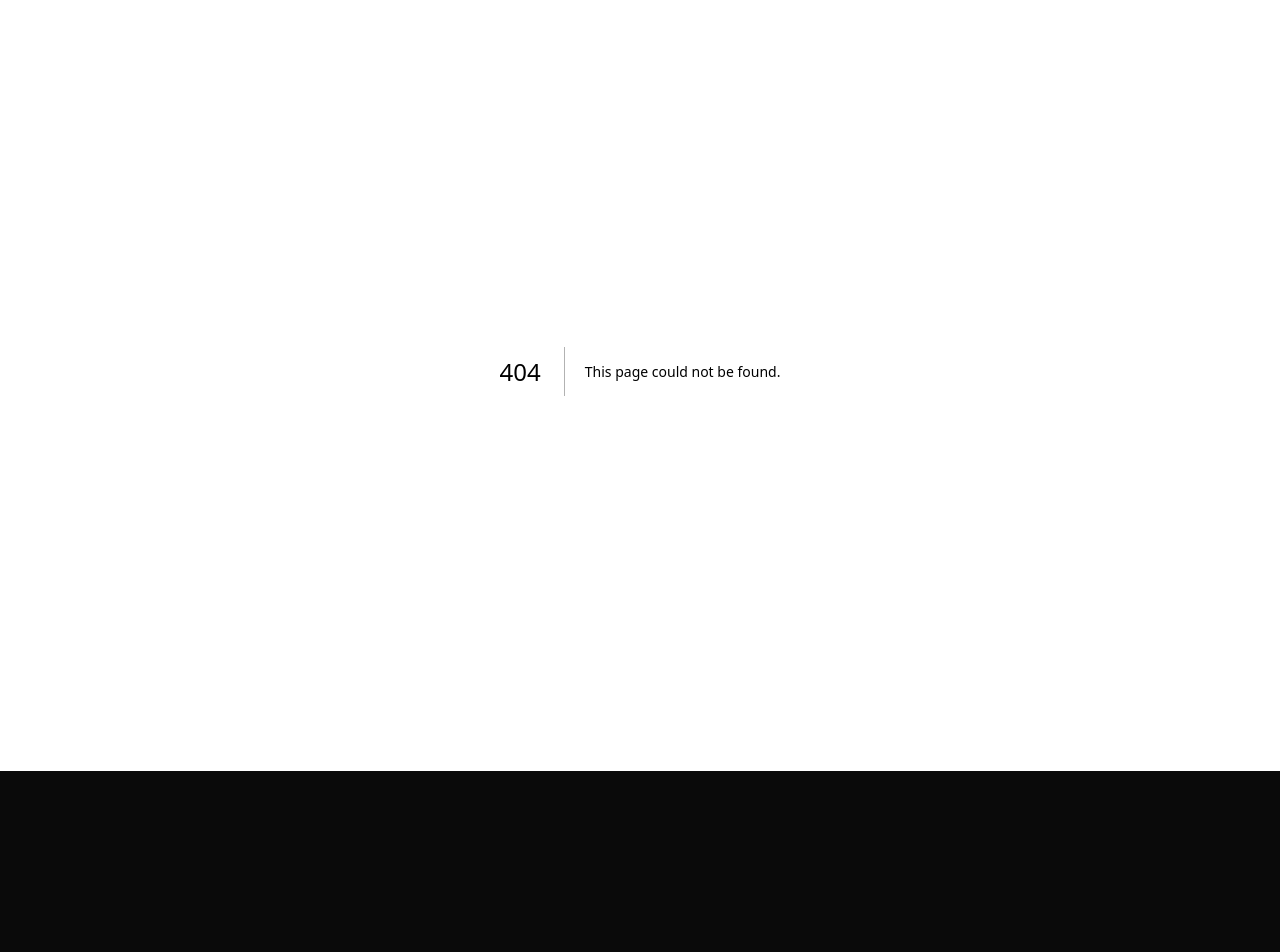
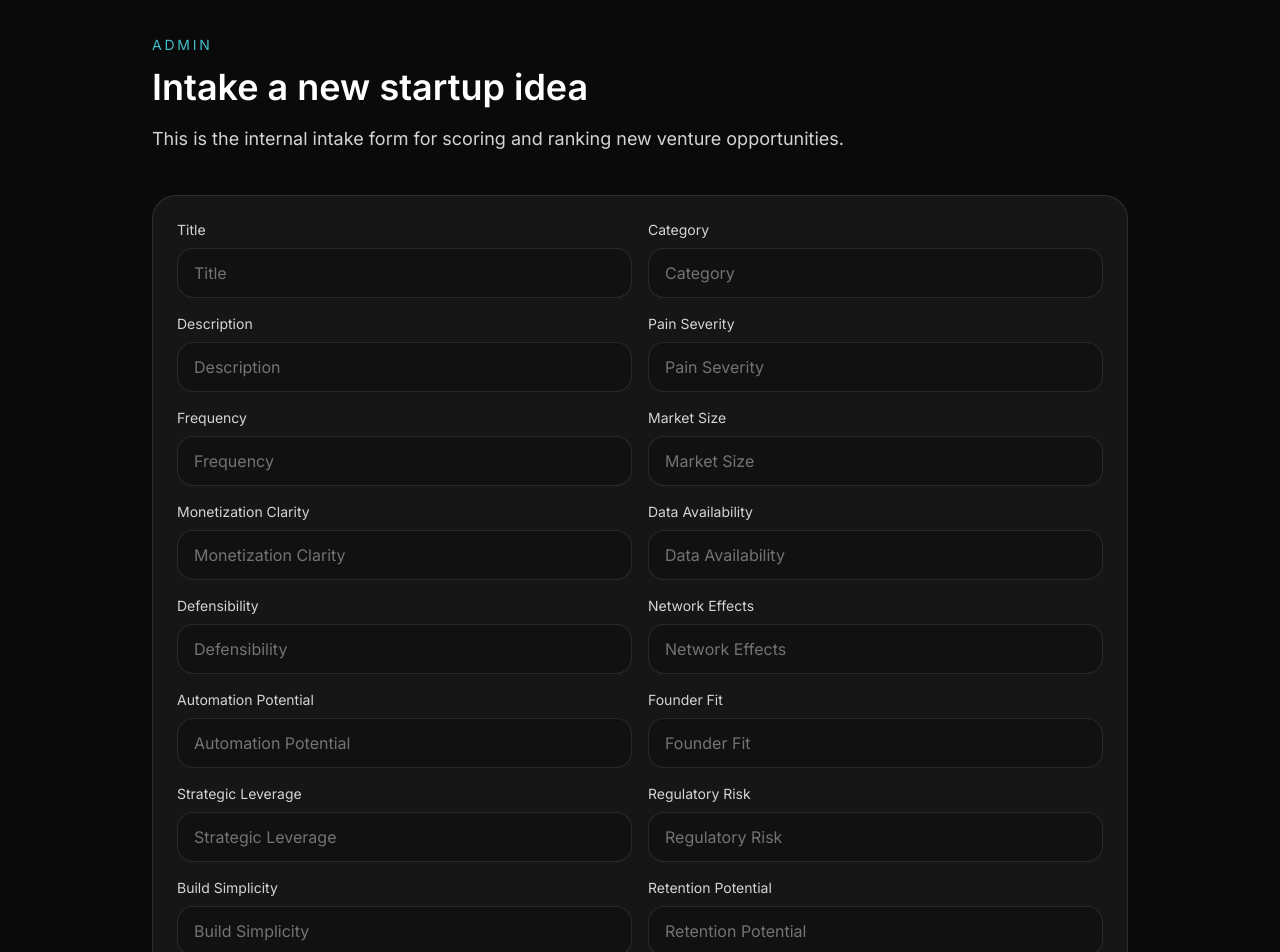
Before and after one commit to M4G3LL4N0/VentureRank-OS, a Next.js app: page /admin/intake in a window 1280 px wide. Before the commit this address had no page. Shown: the part 100-1052 px from the top of the page. Before the commit the page ends 871 px from the top, so only its background shows below. Built offline with nearby package versions, Linux system fonts and the light colour scheme.

Commit message:
Blitz: VentureRank OS base MVP

```diff
--- /dev/null
+++ b/src/app/admin/intake/page.tsx
@@ -0,0 +1,88 @@
+export default function AdminIntakePage() {
+  const fields = [
+    "Title",
+    "Category",
+    "Description",
+    "Pain Severity",
+    "Frequency",
+    "Market Size",
+    "Monetization Clarity",
+    "Data Availability",
+    "Defensibility",
+    "Network Effects",
+    "Automation Potential",
+    "Founder Fit",
+    "Strategic Leverage",
+    "Regulatory Risk",
+    "Build Simplicity",
+    "Retention Potential",
+    "Narrative Power",
+    "Expansion Surface",
+    "Urgency Score",
+    "Buildability Score",
+    "Founder Advantage Score",
+    "Confidence Score",
+  ];
+
+  return (
+    <main className="mx-auto max-w-5xl px-6 py-16">
+      <div className="max-w-3xl">
+        <div className="text-sm uppercase tracking-[0.2em] text-cyan-300/80">
+          Admin
+        </div>
+        <h1 className="mt-3 text-4xl font-semibold text-white">
+          Intake a new startup idea
+        </h1>
+        <p className="mt-4 text-lg leading-8 text-neutral-300">
+          This is the internal intake form for scoring and ranking new venture opportunities.
+        </p>
+      </div>
+
+      <form className="mt-10 rounded-3xl border border-white/10 bg-white/5 p-6">
+        <div className="grid gap-4 md:grid-cols-2">
+          {fields.map((field) => (
+            <label key={field} className="block">
+              <div className="mb-2 text-sm text-neutral-300">{field}</div>
+              <input
+                type="text"
+                placeholder={field}
+                className="w-full rounded-2xl border border-white/10 bg-black/20 px-4 py-3 text-white outline-none transition placeholder:text-neutral-500 focus:border-cyan-400/40"
+              />
+            </label>
+          ))}
+        </div>
+
+        <div className="mt-6">
+          <label className="block">
+            <div className="mb-2 text-sm text-neutral-300">Rationale</div>
+            <textarea
+              rows={5}
+              placeholder="Why this idea matters"
+              className="w-full rounded-2xl border border-white/10 bg-black/20 px-4 py-3 text-white outline-none transition placeholder:text-neutral-500 focus:border-cyan-400/40"
+            />
+          </label>
+        </div>
+
+        <div className="mt-6">
+          <label className="block">
+            <div className="mb-2 text-sm text-neutral-300">Recommended Action</div>
+            <textarea
+              rows={4}
+              placeholder="Build now, queue, backlog, or merge"
+              className="w-full rounded-2xl border border-white/10 bg-black/20 px-4 py-3 text-white outline-none transition placeholder:text-neutral-500 focus:border-cyan-400/40"
+            />
+          </label>
+        </div>
+
+        <div className="mt-8">
+          <button
+            type="button"
+            className="rounded-2xl bg-cyan-400 px-6 py-3 font-medium text-neutral-950 transition hover:opacity-90"
+          >
+            Save intake draft
+          </button>
+        </div>
+      </form>
+    </main>
+  );
+}
--- a/src/components/navbar.tsx
+++ b/src/components/navbar.tsx
@@ -6,6 +6,7 @@ const navItems = [
   { href: "/dashboard", label: "Dashboard" },
   { href: "/ideas", label: "Ideas" },
   { href: "/rankings", label: "Rankings" },
+  { href: "/admin/intake", label: "Admin" },
 ];
 
 export function Navbar() {
@@ -38,7 +39,7 @@ export function Navbar() {
           ))}
         </nav>
 
-        <div className="flex items-center gap-2 rounded-full border border-white/10 bg-white/5 px-3 py-2 text-xs text-neutral-200 hover:bg-white/[0.07] transition-colors">
+        <div className="flex items-center gap-2 rounded-full border border-white/10 bg-white/5 px-3 py-2 text-xs text-neutral-200">
           <BarChart3 className="h-4 w-4 text-cyan-300" />
           Live ranking engine
           <Sparkles className="h-4 w-4 text-cyan-300" />
```
